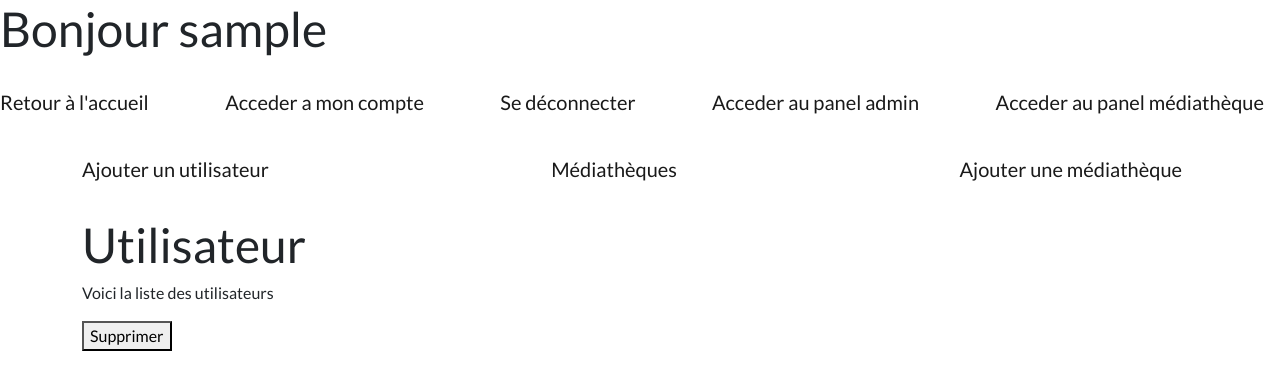
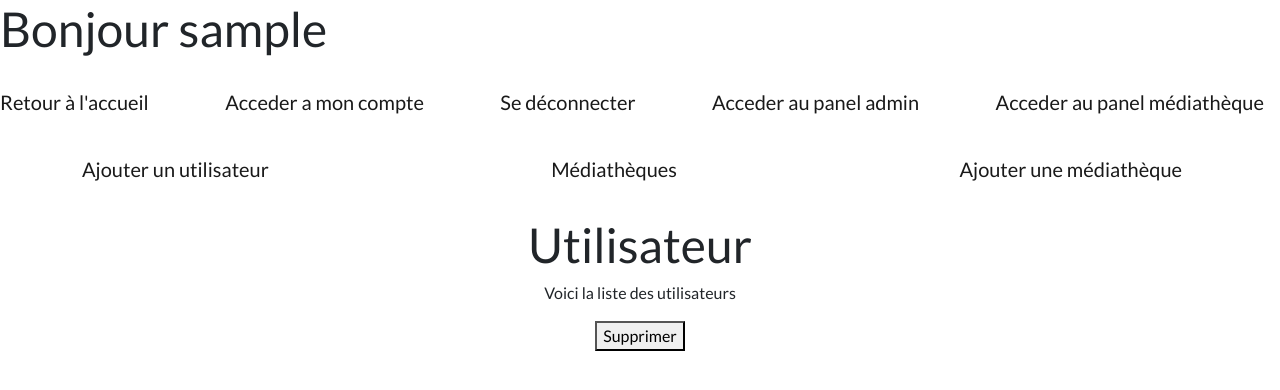
Before and after one commit to NumeriqueMediapass/MediapassAR, a Django app: page /admininstration/users/ in a window 1280 px wide. Shown: the top 390 px of the page. Run offline with Django 4.2, Linux system fonts and the light colour scheme; the visitor is signed in with stand-in values (Sample User, id 1); data comes from the database, SQL or seed files in the repository; some libraries are stand-ins or nearby versions.

Commit message:
Update css

```diff
--- a/administration/templates/administration/list_mediatheque.html
+++ b/administration/templates/administration/list_mediatheque.html
@@ -9,7 +9,7 @@
         <p><a class="navbar-brand" href="{% url 'create_user' %}">Ajouter un utilisateur</a></p>
         <p><a class="navbar-brand" href="{% url 'create_mediatheque' %}">Ajouter une médiathèque </a></p>
     </nav>
-    <div class="content_center">
+    <div class="text-center">
         {% if mediatheques.count == 0  %}
             <h1>Auccune médiathèque n'a été créée</h1>
         {% else %}
--- a/administration/templates/administration/users.html
+++ b/administration/templates/administration/users.html
@@ -7,7 +7,7 @@
         <p><a class="navbar-brand" href="{% url 'get_mediatheques' %}">Médiathèques</a></p>
         <p><a class="navbar-brand" href="{% url 'create_mediatheque' %}">Ajouter une médiathèque </a></p>
     </nav>
-    <div class="content_center">
+    <div class="text-center">
         <h1>Utilisateur</h1>
         <p>Voici la liste des utilisateurs</p>
         <form method="POST">
```
